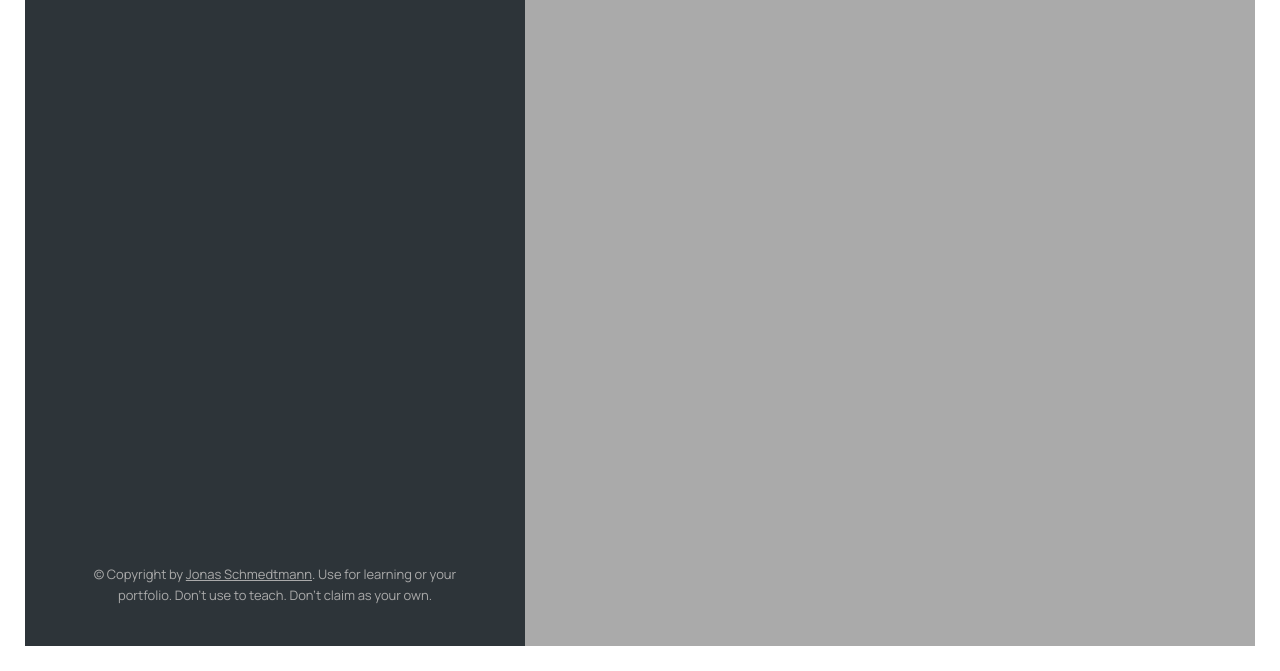
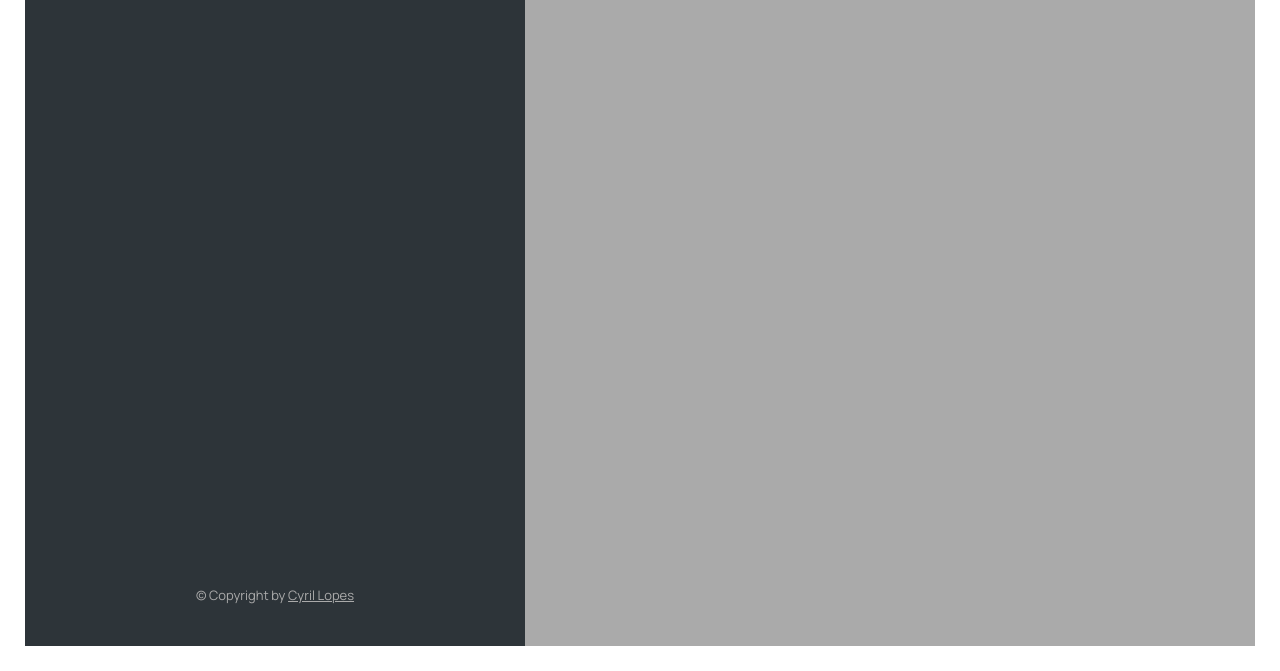
Before and after one commit to cyrillopes/Workout_Map, a plain HTML site: page index.html in a window 1280 px wide. Shown: the part 129-800 px from the top of the page. Drawn offline with nearby package versions, Linux system fonts and the light colour scheme.

Commit message:
Update index.html

```diff
--- a/index.html
+++ b/index.html
@@ -103,9 +103,7 @@
 
     <p class="copyright">
       &copy; Copyright by
-      <a class="twitter-link" target="_blank" href="https://twitter.com/jonasschmedtman">Jonas Schmedtmann</a>. Use for
-      learning or your portfolio. Don't use to teach. Don't claim
-      as your own.
+      <a class="twitter-link" target="_blank" href="https://twitter.com/cyril_lo0">Cyril Lopes</a>
     </p>
   </div>
 
```
